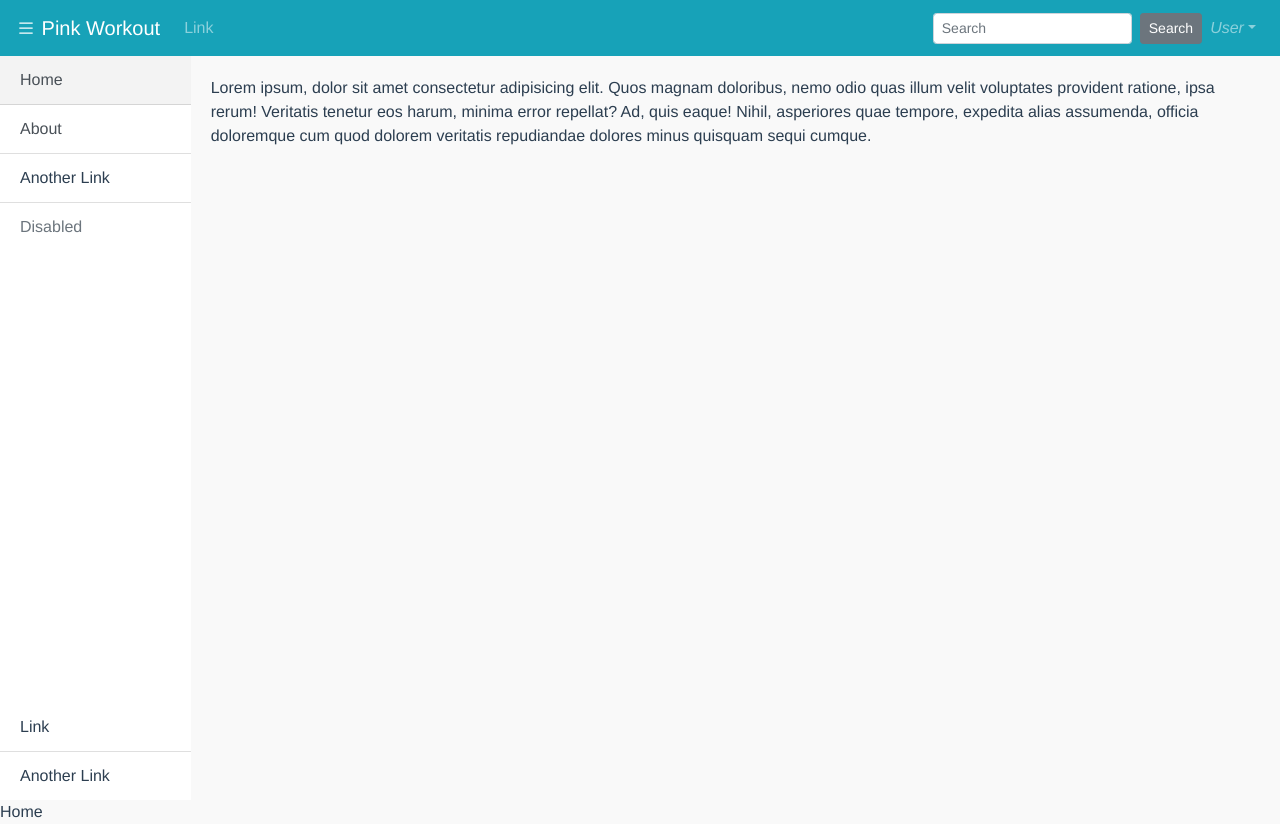
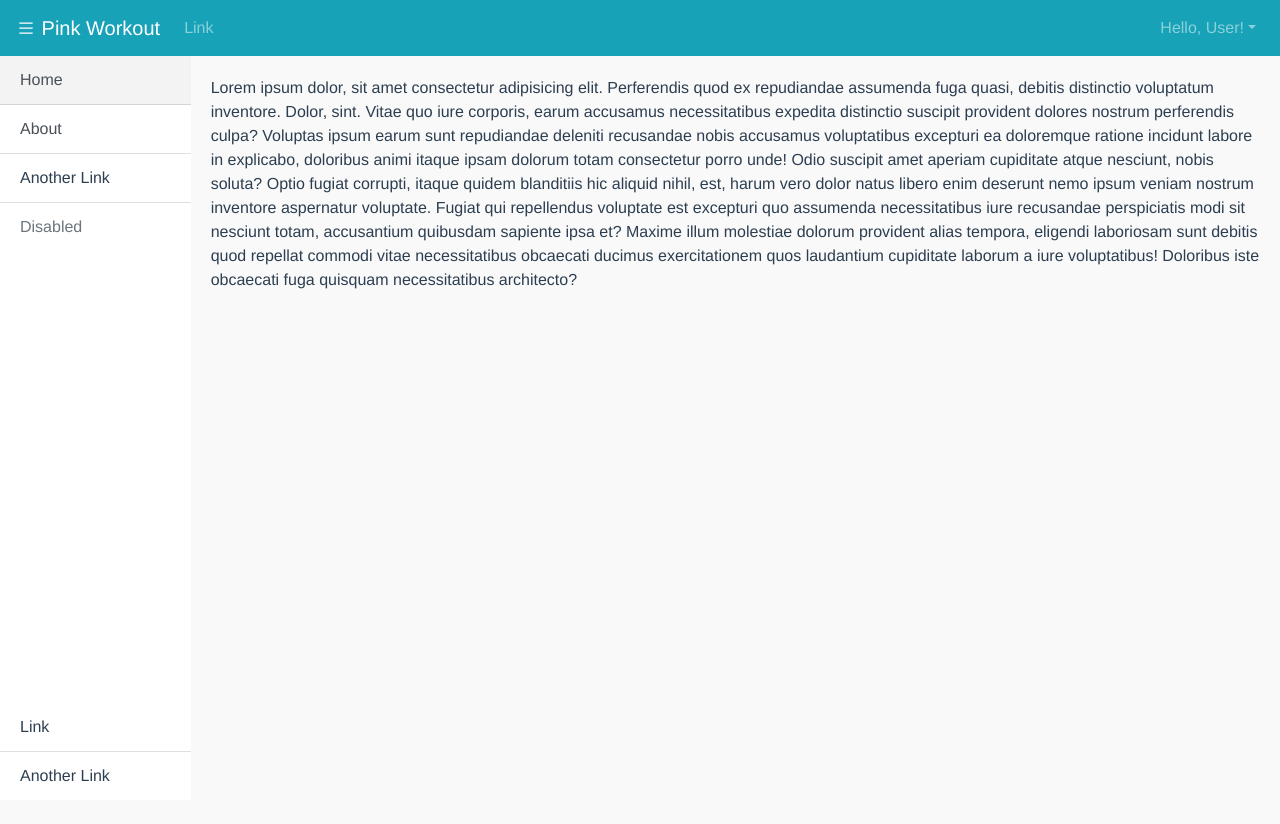
Before and after one commit to vicalbiter/pw-prot, a Vue app: page / in a window 1280 px wide. After the commit the page ends 800 px from the top, so only its background shows below. Built offline with nearby package versions, Linux system fonts and the light colour scheme.

Commit message:
Prepare router views

```diff
--- a/src/App.vue
+++ b/src/App.vue
@@ -4,8 +4,8 @@
     <!-- <div id="nav">
       <router-link :to="{ name: 'Home'}">Home</router-link> |
       <router-link to="/about">About</router-link>
-    </div> -->
-    <router-view/>
+    </div>
+    <router-view/> -->
   </div>
 </template>
 
--- a/src/components/Navbar.vue
+++ b/src/components/Navbar.vue
@@ -3,12 +3,9 @@
   <div>
     <!-- Top Navbar Menu -->
     <div class="top-nav">
-      <b-navbar toggleable="md" type="dark" variant="info">
+      <b-navbar type="dark" variant="info">
         <b-navbar-brand href="#" @click="showDrawer = !showDrawer"><b-icon icon="list"></b-icon> Pink Workout</b-navbar-brand>
 
-        <b-navbar-toggle target="nav-collapse"></b-navbar-toggle>
-
-        <b-collapse id="nav-collapse" is-nav>
         <!-- Left aligned nav items -->
         <b-navbar-nav>
           <b-nav-item href="#">Link</b-nav-item>
@@ -16,21 +13,13 @@
 
         <!-- Right aligned nav items -->
         <b-navbar-nav class="ml-auto">
-            <b-nav-form>
-              <b-form-input size="sm" class="mr-sm-2" placeholder="Search"></b-form-input>
-              <b-button size="sm" class="my-2 my-sm-0" type="submit">Search</b-button>
-            </b-nav-form>
 
-            <b-nav-item-dropdown right>
-              <!-- Using 'button-content' slot -->
-              <template #button-content>
-                <em>User</em>
-              </template>
+          <b-nav-item-dropdown text="Hello, User!" right>
             <b-dropdown-item href="#">Profile</b-dropdown-item>
             <b-dropdown-item href="#">Sign Out</b-dropdown-item>
           </b-nav-item-dropdown>
         </b-navbar-nav>
-        </b-collapse>
+
       </b-navbar>
     </div>
 
@@ -59,11 +48,8 @@
 
       <!-- Content -->
       <div class="main-screen w-100">
-        <div class="placeholder-content">
-          Lorem ipsum, dolor sit amet consectetur adipisicing elit. Quos magnam doloribus, nemo odio quas illum velit voluptates provident ratione, ipsa rerum! Veritatis tenetur eos harum, minima error repellat? Ad, quis eaque! Nihil, asperiores quae tempore, expedita alias assumenda, officia doloremque cum quod dolorem veritatis repudiandae dolores minus quisquam sequi cumque.
 
-        </div>
-        <!-- <router-view></router-view> -->
+        <router-view></router-view>
 
       </div>
 
@@ -97,10 +83,6 @@ body {
   background-color: #fff;
 }
 
-.showdrawer {
-  margin-left: 0;
-}
-
 .side-nav .logo {
   padding: .875rem 1.25rem;
   font-size: 1.2rem;
@@ -110,15 +92,15 @@ body {
   background-color:rgba(27,31,35,.05)
 }
 
+.showdrawer {
+  margin-left: 0;
+}
+
 /* Top Navbar */
 .top-nav {
 
 }
 
 /* Others */
-.placeholder-content {
-  margin: 20px
-}
-
 
 </style>
--- a/src/views/Home.vue
+++ b/src/views/Home.vue
@@ -1,6 +1,7 @@
 <template>
-  <div>
-    Home
+  <div class="placeholder-content">
+    Lorem ipsum dolor, sit amet consectetur adipisicing elit. Perferendis quod ex repudiandae assumenda fuga quasi, debitis distinctio voluptatum inventore. Dolor, sint. Vitae quo iure corporis, earum accusamus necessitatibus expedita distinctio suscipit provident dolores nostrum perferendis culpa? Voluptas ipsum earum sunt repudiandae deleniti recusandae nobis accusamus voluptatibus excepturi ea doloremque ratione incidunt labore in explicabo, doloribus animi itaque ipsam dolorum totam consectetur porro unde! Odio suscipit amet aperiam cupiditate atque nesciunt, nobis soluta? Optio fugiat corrupti, itaque quidem blanditiis hic aliquid nihil, est, harum vero dolor natus libero enim deserunt nemo ipsum veniam nostrum inventore aspernatur voluptate. Fugiat qui repellendus voluptate est excepturi quo assumenda necessitatibus iure recusandae perspiciatis modi sit nesciunt totam, accusantium quibusdam sapiente ipsa et? Maxime illum molestiae dolorum provident alias tempora, eligendi laboriosam sunt debitis quod repellat commodi vitae necessitatibus obcaecati ducimus exercitationem quos laudantium cupiditate laborum a iure voluptatibus! Doloribus iste obcaecati fuga quisquam necessitatibus architecto?
+
   </div>
 </template>
 
@@ -14,3 +15,9 @@ export default {
   }
 }
 </script>
+
+<style>
+.placeholder-content {
+  margin: 20px
+}
+</style>
```
Lines whose indentation alone changed are shown as unchanged.
